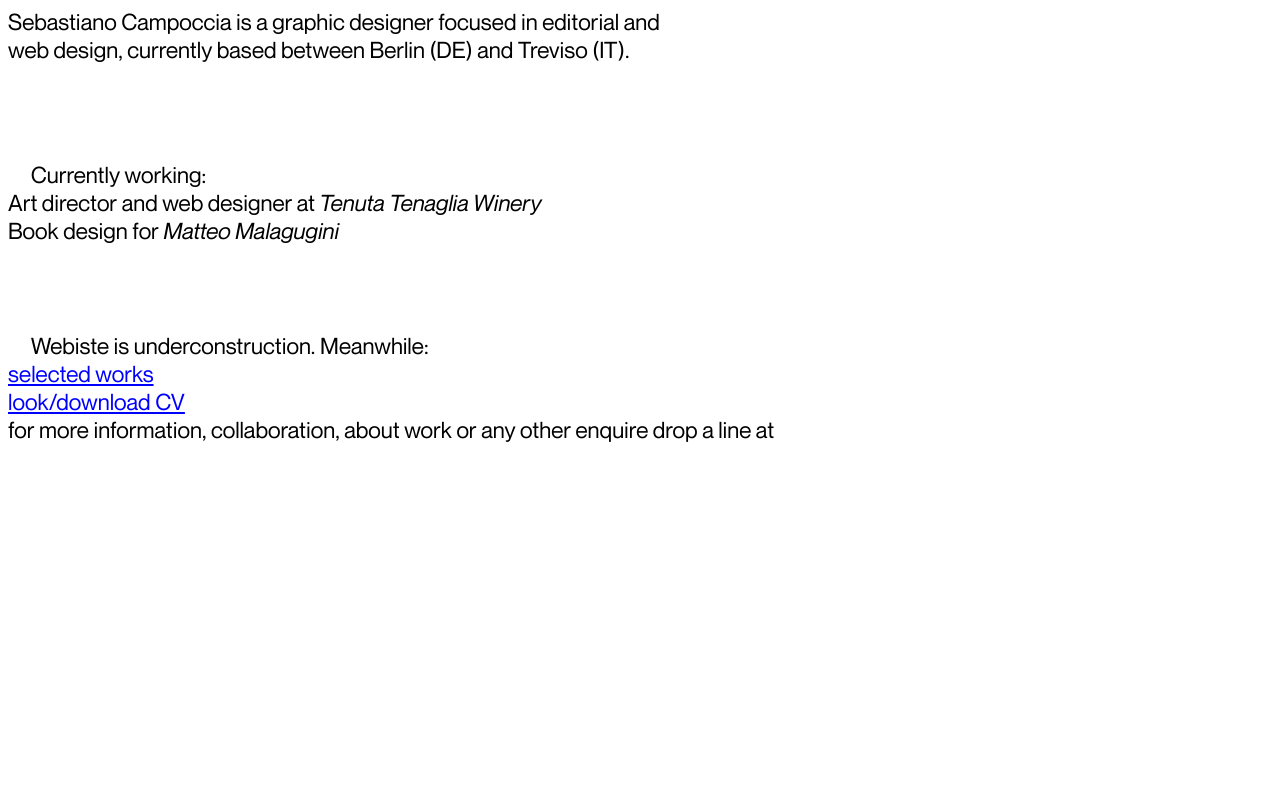
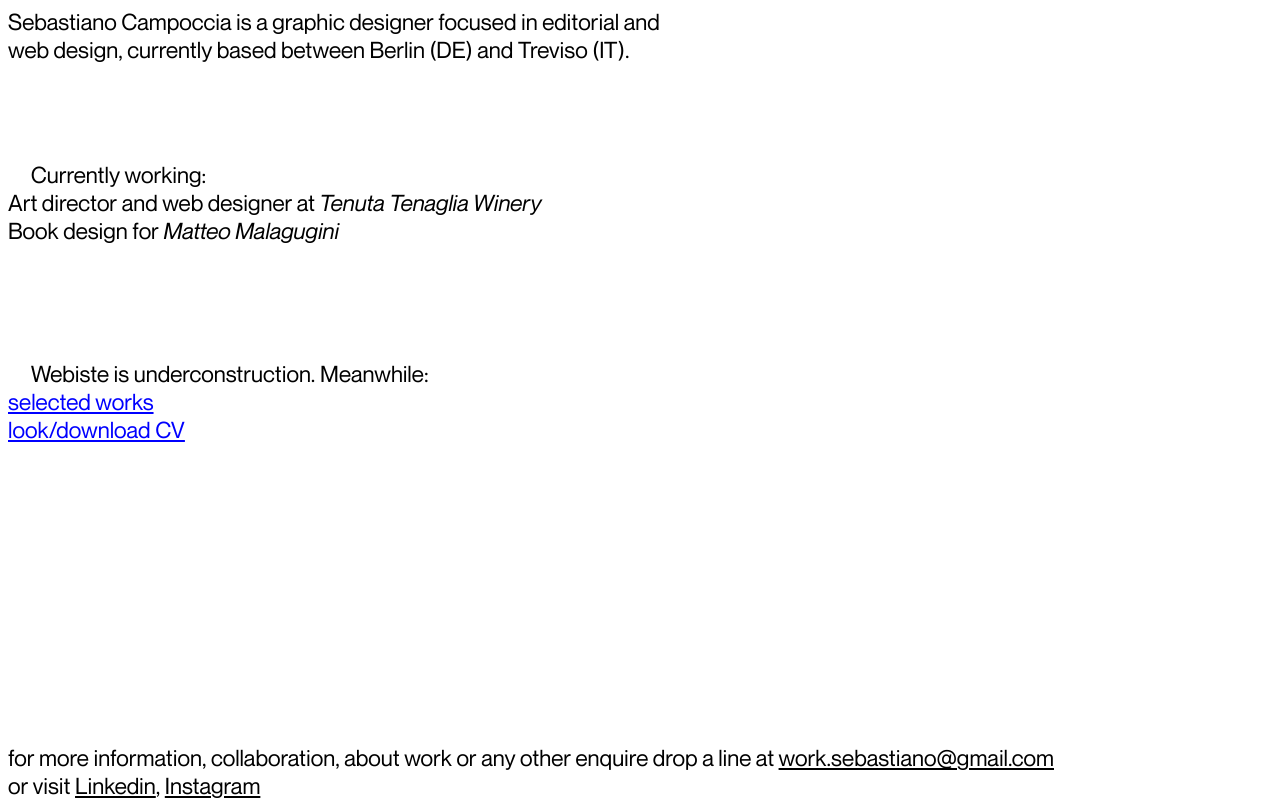
Before and after one commit to f-invidia98/Seba, a plain HTML site: page index.html in a window 1280 px wide. Drawn offline with Linux system fonts and the light colour scheme.

Commit message:
tentativo3

```diff
--- a/index.html
+++ b/index.html
@@ -28,11 +28,12 @@
                   <a class="blue_link" href="selected_works.html">selected works</a> <br>
                   <br class="break_mobile">
                   <a class="blue_link" href="curriculum.html">look/download CV</a> <br>
-                  for more information, collaboration, about work or any other enquire drop a line at
     </div>
     </div>
-    <div class="contact">
-
+    <div class="camilla">
+                  for more information, collaboration, about work or any other enquire drop a line at <a class="black_link" href="">work.sebastiano@gmail.com</a>
+     <br class="break_desktop">
+                  or visit <a class="black_link" href="">Linkedin</a>, <a class="black_link" href="">Instagram</a>
     </div>
 
   </body>
--- a/seba_style.css
+++ b/seba_style.css
@@ -42,7 +42,7 @@ body{
   transform: translate(0,-100%);
 }
 
-.contact{
+.camilla{
   position: absolute;
   bottom: 0%;
 
```
